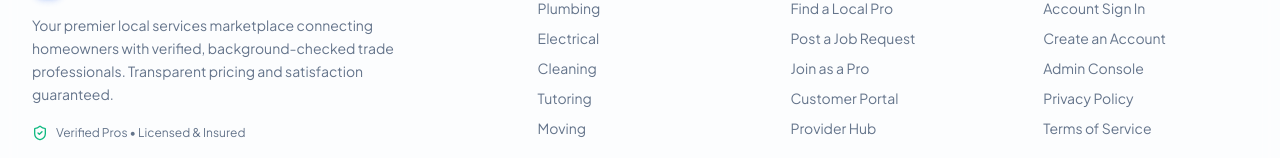
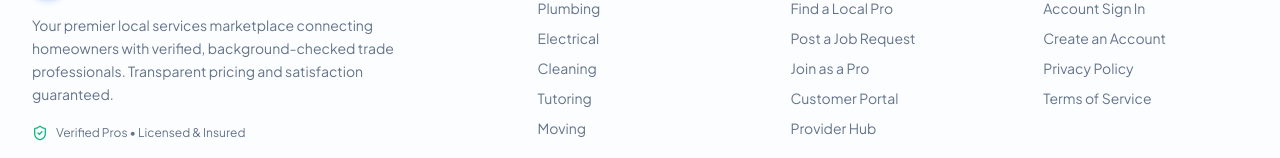
Before and after one commit to Masood-Haider/local-service-marketplace, a React (Vite) app: page / in a window 1280 px wide. Shown: the part 2464-2622 px from the top of the page. Built offline with nearby package versions, Linux system fonts and the light colour scheme; no server answers.

Commit message:
fix(footer): remove admin console link from public footer

```diff
--- a/src/components/layout/Footer.tsx
+++ b/src/components/layout/Footer.tsx
@@ -98,11 +98,6 @@
                 </Link>
               </li>
               <li>
-                <Link to="/admin" className="hover:text-primary transition-colors">
-                  Admin Console
-                </Link>
-              </li>
-              <li>
                 <span className="hover:text-primary cursor-pointer transition-colors">
                   Privacy Policy
                 </span>
```
